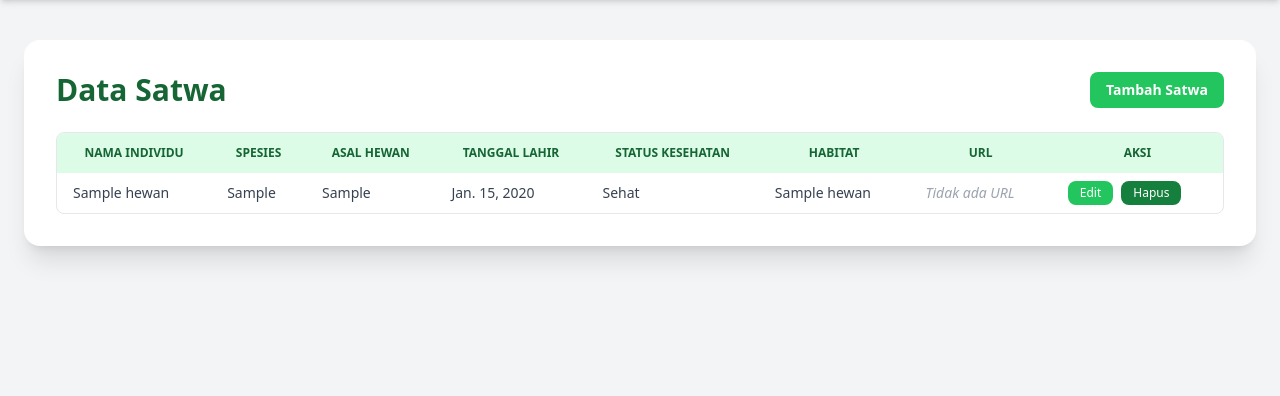
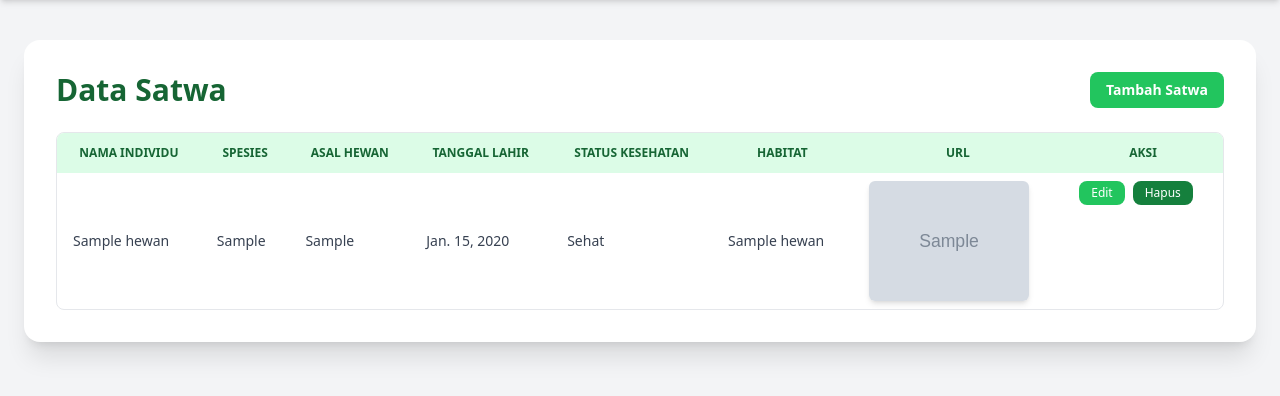
Before and after one commit to BASDAT-KEL8/sizopi, a Django app: page /satwa/view-satwa/ in a window 1280 px wide. Shown: the part 72-468 px from the top of the page. Run offline with Django 5.2, Linux system fonts and the light colour scheme; tables that the repository leaves empty hold one stand-in row (values such as "Sample post"); grey boxes marked "Sample" are stand-in pictures; some libraries are stand-ins or nearby versions.

Commit message:
fixing n merge

```diff
--- a/satwa/templates/view_satwa.html
+++ b/satwa/templates/view_satwa.html
@@ -44,10 +44,11 @@
             <td class="px-4 py-2">{{ satwa.habitat }}</td>
             <td class="px-4 py-2">
               {% if satwa.foto %}
-                <a href="{{ satwa.foto }}" class="text-blue-600 hover:underline" target="_blank">{{ satwa.foto }}</a>
-              {% else %}
-                <span class="text-gray-400 italic">Tidak ada URL</span>
-              {% endif %}
+  <img src="{{ satwa.foto }}" alt="Foto Satwa" class="w-40 h-auto rounded-md shadow-md" />
+{% else %}
+  <span class="text-gray-400 italic">Tidak ada foto</span>
+{% endif %}
+
             </td>
             <td class="px-4 py-2 flex flex-wrap gap-2">
               <a href="{% url 'satwa:edit_satwa' satwa.id %}"
--- a/satwa/views.py
+++ b/satwa/views.py
@@ -9,7 +9,7 @@ from accounts.models import DokterHewan, PenjagaHewan, StafAdmin
 def view_satwa(request):
     with connection.cursor() as cursor:
         cursor.execute("""
-            SELECT id, nama, spesies, asal_hewan, tanggal_lahir, status_kesehatan, nama_habitat
+            SELECT id, nama, spesies, asal_hewan, tanggal_lahir, status_kesehatan, nama_habitat, url_foto
             FROM HEWAN
             ORDER BY nama
         """)
@@ -24,6 +24,7 @@ def view_satwa(request):
             "tanggal_lahir": row[4],
             "status": row[5],
             "habitat": row[6],
+            "foto": row[7],
         }
         for row in rows
     ]
```
